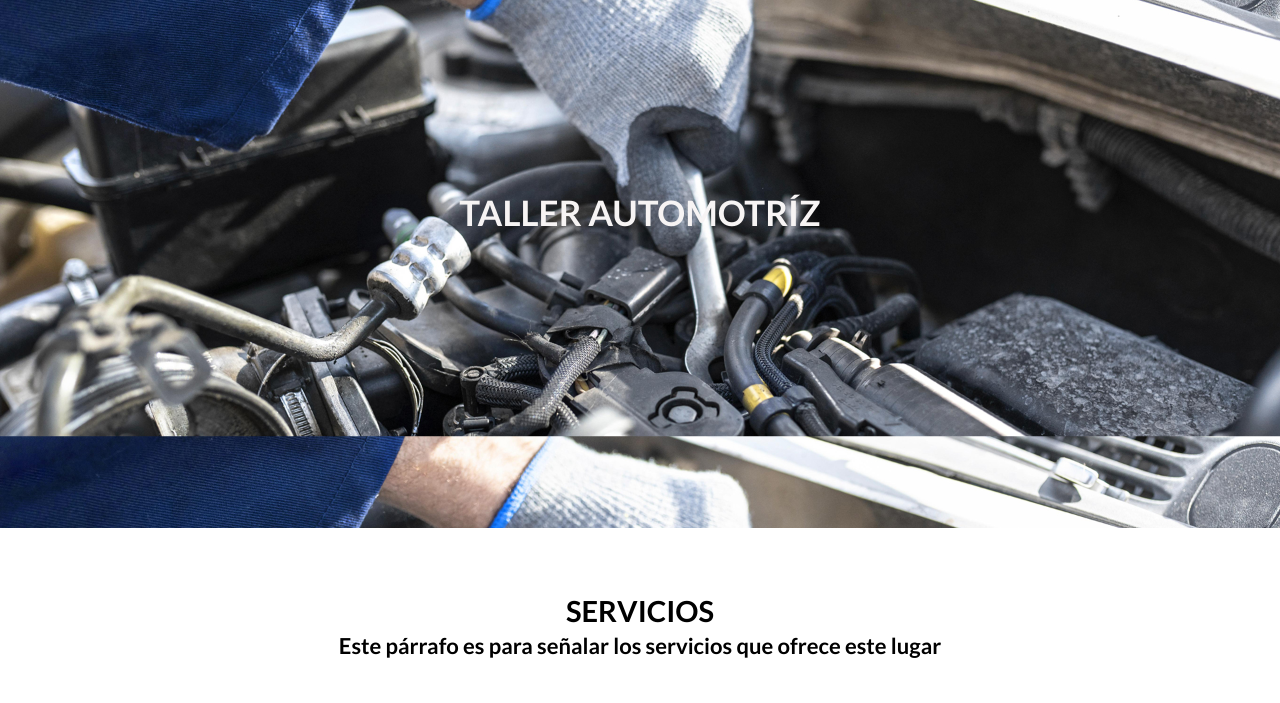
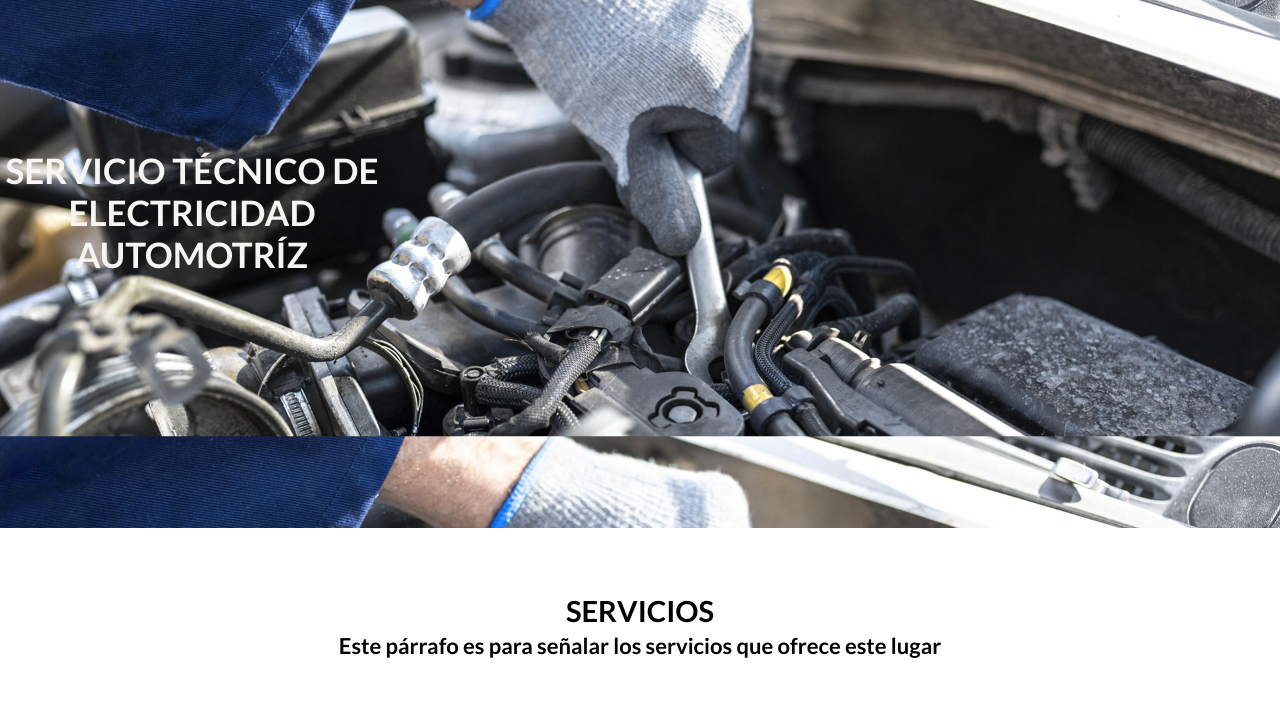
Before and after one commit to SalomeBernales/TallerAutomotriz-S.Bernales, a website: page pages/servicios.html in a window 1280 px wide. Shown: the part 97-800 px from the top of the page. Drawn offline with Linux system fonts and the light colour scheme; files whose address does not match are found by name.

Commit message:
AGREGAR SEO

```diff
--- a/css/estilo.css
+++ b/css/estilo.css
@@ -70,6 +70,11 @@ header {
     font-size: 15px;
 }
 
+#none0 {
+    grid-area: none0;
+    align-self: center;
+    justify-self: left;
+}
 
 #boton {
     grid-area: bot;
@@ -154,10 +159,7 @@ h1{
     font-family: 'Lato', sans-serif;
     font-size: 35px;
     text-align: center;
-    width: 50%;
-    flex-direction: row;
-    flex-wrap: nowrap;
-    align-self: center;
+    width: 30%;
 }
 
 
--- a/pages/servicios.html
+++ b/pages/servicios.html
@@ -4,7 +4,8 @@
     <meta charset="UTF-8">
     <meta http-equiv="X-UA-Compatible" content="IE=edge">
     <meta name="viewport" content="width=device-width, initial-scale=1.0">
-    <title>Servicios</title>
+    <meta name="description" content="Servicios de electricidad automotriz: mantención, reparación y diagnósticos especializados">
+    <title>Servicios - Electricidad automotriz Christian Bernales</title>
     <link rel="stylesheet" href="../css/estilo.css">
     <link rel="preconnect" href="https://fonts.gstatic.com">
     <link href="https://fonts.googleapis.com/css2?family=Lato:ital,wght@0,100;0,300;0,400;0,700;0,900;1,100;1,300;1,400;1,700;1,900&display=swap" rel="stylesheet">    <title>Web Taller automotríz</title>
@@ -24,7 +25,7 @@
             <p id="mail">correodetaller@gmail.com</p>
         </div>
 
-        <h1>TALLER AUTOMOTRÍZ</h1>
+        <h1 id="none0">SERVICIO TÉCNICO DE ELECTRICIDAD AUTOMOTRÍZ</h1>
         <nav>
             <ul>
                 <li><a href="../index.html">HOME</a> </li>
```
Also changed, not shown: index.html (+3 -2 lines), pages/agendaTuCita.html (+3 -2 lines), pages/contacto.html (+3 -2 lines), pages/quienesSomos.html (+3 -2 lines).
